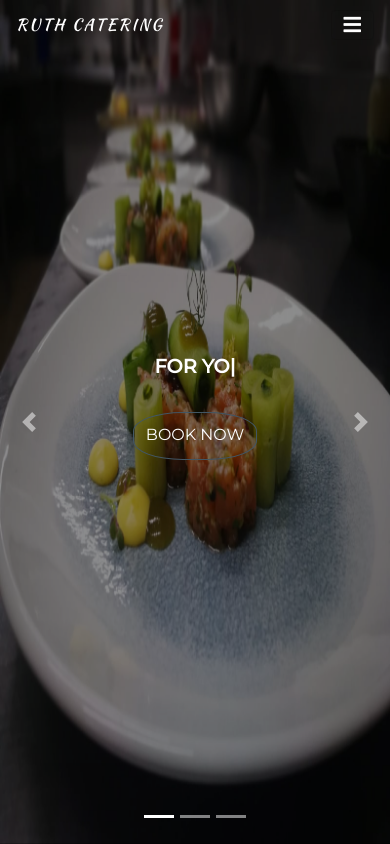
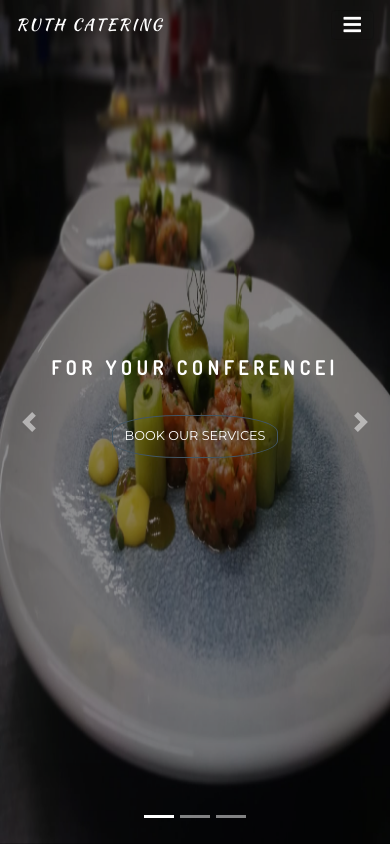
Before and after one commit to Frank1963-mpoyi/RUTH-CATERING-WITH-REACT, a React (Create React App) app: page / in a window 390 px wide. Shown: the top 844 px of the page. Built offline with nearby package versions, Linux system fonts and the light colour scheme.

Commit message:
style carousel

```diff
--- a/src/components/Home/Carousel/Car.css
+++ b/src/components/Home/Carousel/Car.css
@@ -1,5 +1,6 @@
-@import url('https://fonts.googleapis.com/css2?family=Montserrat:ital,wght@0,300;0,400;0,500;1,200;1,400;1,600;1,800&display=swap');
+/* @import url('https://fonts.googleapis.com/css2?family=Montserrat:ital,wght@0,300;0,400;0,500;1,200;1,400;1,600;1,800&display=swap'); */
 
+@import url('https://fonts.googleapis.com/css2?family=Dosis:wght@200;300;400;500&display=swap');
 
 
 
@@ -129,7 +130,8 @@
     }
 
 .btn-main-offer  {
-    font-size: 1.25rem;
+    font-size: 1.2rem;
+    font-weight: 400;
     border-radius: 40%;
 
 }
@@ -146,21 +148,24 @@
 
 
 .typed-text {
-    /* font-family: 'Kaushan Script', cursive;  */
-    font-family: 'Montserrat', sans-serif;
-    font-weight: bolder;
+
+    /* font-family: 'Montserrat', sans-serif; */
+    font-family: 'Dosis', sans-serif;
+    letter-spacing: 5px;
+    font-weight: 600;
     text-transform: uppercase;
-    font-size: 2.5rem;
+    font-size: 2.8rem;
     color: #fff;
 }
 
 
-@media only screen and (max-width: 567px) {
+@media only screen and (max-width: 760px) {
 
     .typed-text {
-        /* font-family: 'Kaushan Script', cursive;  */
-        font-family: 'Montserrat', sans-serif;
-        font-weight: bolder;
+
+        /* font-family: 'Montserrat', sans-serif; */
+        font-family: 'Dosis', sans-serif;
+        font-weight: 600;
         text-transform: uppercase;
         font-size: 1.2rem;
         color: #fff;
@@ -168,7 +173,7 @@
 
 
     .btn-main-offer  {
-        font-size: 1rem;
+        font-size: 0.8rem;
 
     }
 
--- a/src/components/Home/Carousel/Car.js
+++ b/src/components/Home/Carousel/Car.js
@@ -8,7 +8,7 @@ import      {Link}  from    'react-router-dom'
 
 function Car() {
     return (
-        <div id="carouselExampleIndicators" className="carousel slide" data-interval="10000" data-ride="carousel">
+        <div id="carouselExampleIndicators" className="carousel slide" data-interval="13000" data-ride="carousel">
         <ol className="carousel-indicators">
             <li data-target="#carouselExampleIndicators" data-slide-to="0" class="active"></li>
             <li data-target="#carouselExampleIndicators" data-slide-to="1"></li>
@@ -20,12 +20,12 @@ function Car() {
                 <Typed
                     className="typed-text"
                     strings={["FOR YOUR WEDDING", "FOR YOUR ANNIVERSARY", "FOR YOUR CONFERENCES", "ANY EVENT"]}
-                    typeSpeed={40}
-                    backSpeed={60}
+                    typeSpeed={70}
+                    backSpeed={80}
                     loop
                 />
 
-                <Link to='/home-book-now'  className="btn-main-offer">book now</Link>
+                <Link to='/home-book-now'  className="btn-main-offer">book our services</Link>
                 </div>
             </div>
             <div className="carousel-item ">
@@ -34,8 +34,8 @@ function Car() {
                 <Typed
                     className="typed-text"
                     strings={["FOR YOUR WEDDING", "FOR YOUR ANNIVERSARY", "FOR YOUR CONFERENCES", "ANY EVENT"]}
-                    typeSpeed={40}
-                    backSpeed={60}
+                    typeSpeed={70}
+                    backSpeed={80}
                     loop
                 />
 
@@ -49,12 +49,12 @@ function Car() {
                 <Typed
                     className="typed-text"
                     strings={["FOR YOUR WEDDING", "FOR YOUR ANNIVERSARY", "FOR YOUR CONFERENCES", "ANY EVENT"]}
-                    typeSpeed={40}
-                    backSpeed={60}
+                    typeSpeed={70}
+                    backSpeed={80}
                     loop
                 />
 
-                <Link to='/booknow'   className="btn-main-offer">book now</Link>
+                <Link to='/booknow'   className="btn-main-offer">book our services</Link>
 
                 </div>
 
```
